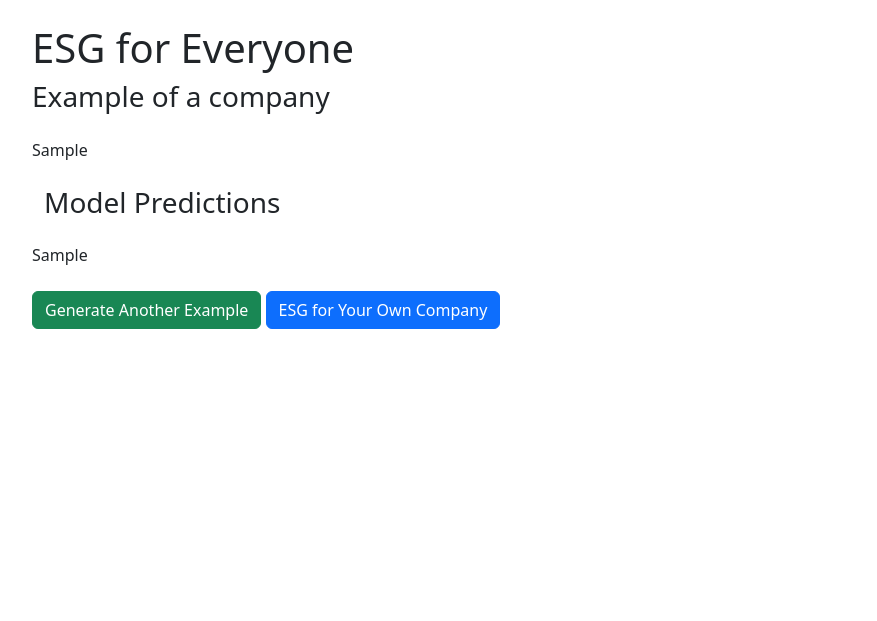
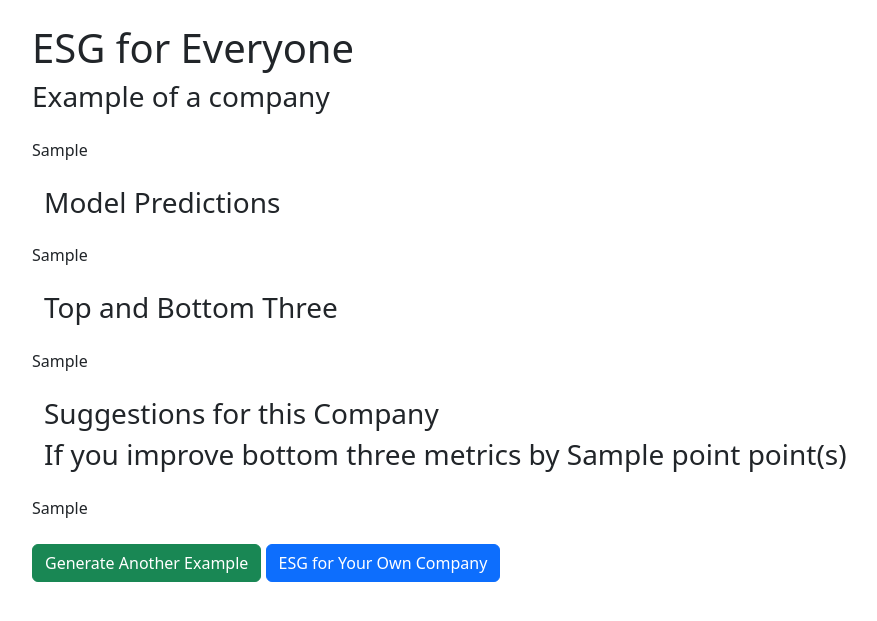
Before and after one commit to Jeremy-Antra/ESG, a Flask app: template templates/predict.html in a window 1280 px wide. Shown: the top 621 px of the page, without its empty margins (50-927 px from the left). Run offline with Flask 3, Linux system fonts and the light colour scheme; the template is opened without the code that fills it: most values are stand-ins (such as "Sample title", 1, 10 or a date in 2020); some libraries are stand-ins or nearby versions.

Commit message:
added suggestions

```diff
--- a/app.py
+++ b/app.py
@@ -1,23 +1,21 @@
 from flask import Flask, render_template, request, session, redirect
 # packages
 import pandas as pd
-import os
-import psycopg2
 import random
 from sklearn.model_selection import train_test_split
 from sklearn.linear_model import LinearRegression
 from sklearn.multioutput import MultiOutputRegressor
 from sklearn.metrics import mean_squared_error
 import joblib
-from datetime import datetime, timedelta
 import numpy as np
-import matplotlib.pyplot as plt
+# import matplotlib.pyplot as plt
 
 
 app = Flask(__name__)
 app.secret_key = 'ESG'
 num_of_company = 1
 min_rev, max_rev = 500000, 90000000
+esg_cols = 18
 
 def generate_input_df():
     data = {
@@ -62,10 +60,10 @@ def df_to_html(df):
 
 def make_predictions(df):
     esg, stock, stock_esg = load_models()
-    esg_cols = df.columns.tolist()[4:]
-    predicted_esg_score = esg.predict(df[esg_cols])
+    columns_to_standardize = df.columns.tolist()[4:4+esg_cols]
+    predicted_esg_score = esg.predict(df[columns_to_standardize])
     predicted_stock = stock.predict(df['I3: Revenue'].to_numpy().reshape(-1, 1))
-    predicted_stock_esg = stock_esg.predict(df[esg_cols + ['I3: Revenue']])
+    predicted_stock_esg = stock_esg.predict(df[columns_to_standardize + ['I3: Revenue']])
     pred = {
         'Predicted ESG Score' : [predicted_esg_score[0]],
         'Predicted Stock Price from Revenue': [format_stock(predicted_stock[0])],
@@ -76,7 +74,52 @@ def make_predictions(df):
 def get_input_fileds(df):
     return [[i, c] for i, c in enumerate(df.columns.to_list())]
 
+def get_top_bottom(df):
+    columns_to_standardize = df.columns.tolist()[4:4+esg_cols]
+    columns_to_rank = [col for col in df.columns if 'Difference' in col]
+    kv = {col[:2]:col for col in columns_to_standardize}
+    ranked_df = df[columns_to_rank].apply(lambda row: row.rank(ascending=False), axis=1)
 
+    bottom_three = ranked_df.apply(lambda row: row.nlargest(3).index.tolist(), axis=1).to_list()[0]
+    top_three = ranked_df.apply(lambda row: row.nsmallest(3).index.tolist(), axis=1).to_list()[0]
+
+    bottom_three_col = [kv[c[:2]] for c in bottom_three]
+    top_three_col = [kv[c[:2]] for c in top_three]
+
+    t = ['Top 1', 'Top 2', 'Top 3', 'Bottom 3', 'Bottom 2', 'Bottom 1']
+
+    ret = pd.DataFrame({k:[v] for (k, v) in zip(t, top_three_col + bottom_three_col[::-1])})
+
+    return ret
+
+def get_difference(df):
+    # Calculate weighted ESG score for each row
+    weights = {'E': 0.4, 'S': 0.3, 'G': 0.3}
+    columns_to_standardize = df.columns.tolist()[4:4+esg_cols]
+    for k in weights.keys():
+        name = k + ' Average Score'
+        lst = [col for col in columns_to_standardize if col[0] == k]
+        size = len(lst)
+        df[name] = df.apply(lambda row: sum(row[col] for col in columns_to_standardize if col[0] == k) / size, axis=1)
+        for cur in lst:
+            cur_name = cur[:2] + ' Difference than Average'
+            df[cur_name] = df[cur] - df[name]
+    return df
+
+def get_suggestion(df, point):
+    columns_to_standardize = df.columns.tolist()[4:4+esg_cols]
+    columns_to_rank = [col for col in df.columns if 'Difference' in col]
+    kv = {col[:2]:col for col in columns_to_standardize}
+    ranked_df = df[columns_to_rank].apply(lambda row: row.rank(ascending=False), axis=1)
+
+    bottom_three = ranked_df.apply(lambda row: row.nlargest(3).index.tolist(), axis=1).to_list()[0]
+    bottom_three_col = [kv[c[:2]] for c in bottom_three]
+
+    df[bottom_three_col] += point
+
+    ret = make_predictions(df)
+
+    return ret
 
 @app.route('/', methods=['GET'])
 def index():
@@ -88,9 +131,13 @@ def index():
 def generate_prediction():
     df_input = pd.read_json(session['df_input'])
     pred = make_predictions(df_input)
-
+    diff_df = get_difference(df_input.copy())
+    top_bottom = get_top_bottom(diff_df)
+    point = random.randint(1, 10)
+    suggest = get_suggestion(diff_df, point)
     return render_template('predict.html', df_html=df_to_html(df_input),
-                           pred_html=df_to_html(pred))
+                           pred_html=df_to_html(pred), topbottom_html = df_to_html(top_bottom),
+                           point=point, suggest_html = df_to_html(suggest))
 
 @app.route('/insert', methods=['GET', 'POST'])
 def insert_company():
--- a/templates/predict.html
+++ b/templates/predict.html
@@ -44,7 +44,19 @@
         <div class="table-container mt-4">
             {{ pred_html|safe }}
         </div>
-
+        <div class="container mt-4">
+            <h3>Top and Bottom Three</h3>
+        </div>
+        <div class="table-container mt-4">
+            {{ topbottom_html|safe }}
+        </div>
+        <div class="container mt-4">
+            <h3>Suggestions for this Company</h3>
+            <h3>If you improve bottom three metrics by {{ point }} point(s)</h3>
+        </div>
+        <div class="table-container mt-4">
+            {{ suggest_html|safe }}
+        </div>
         <div class="mt-4">
             <a href="{{ url_for('index') }}" class="btn btn-success">Generate Another Example</a>
             <a href="{{ url_for('insert_company') }}" class="btn btn-primary">ESG for Your Own Company</a>
```
Also changed, not shown: 2 other files.
